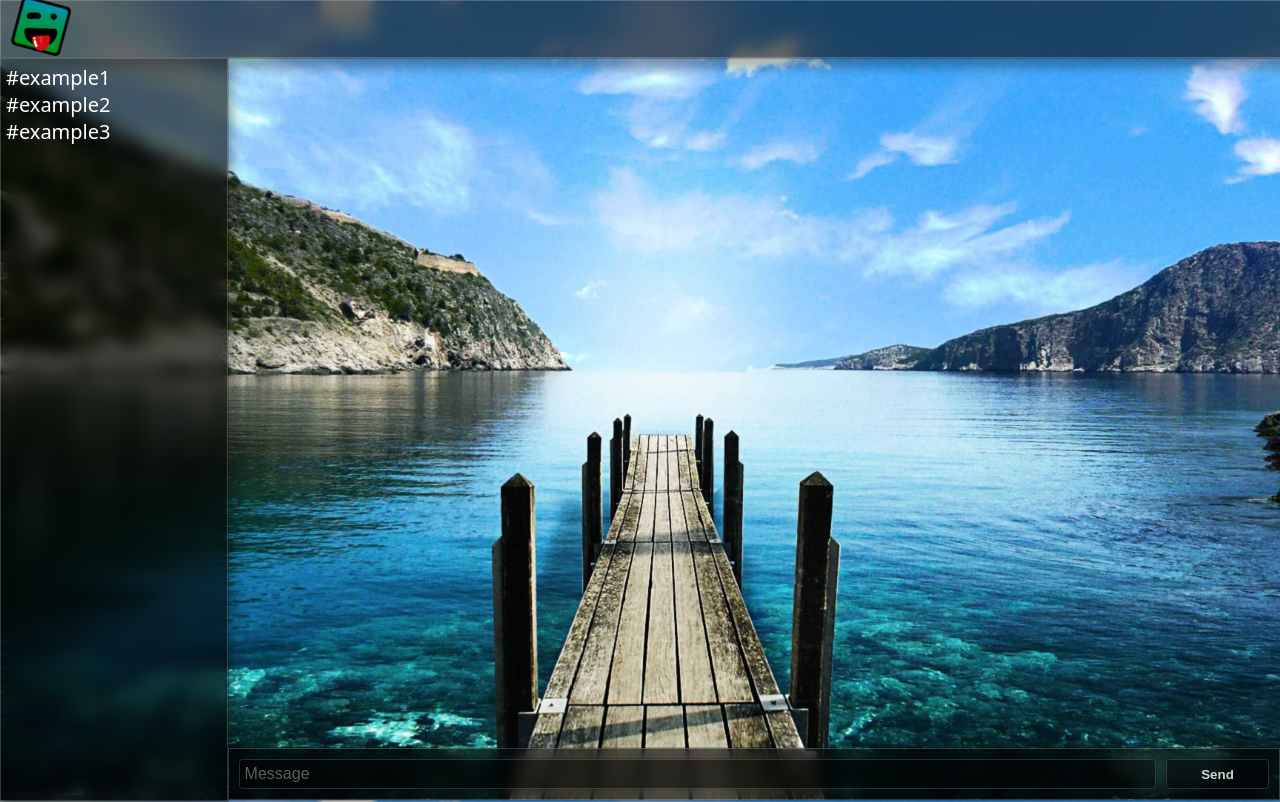
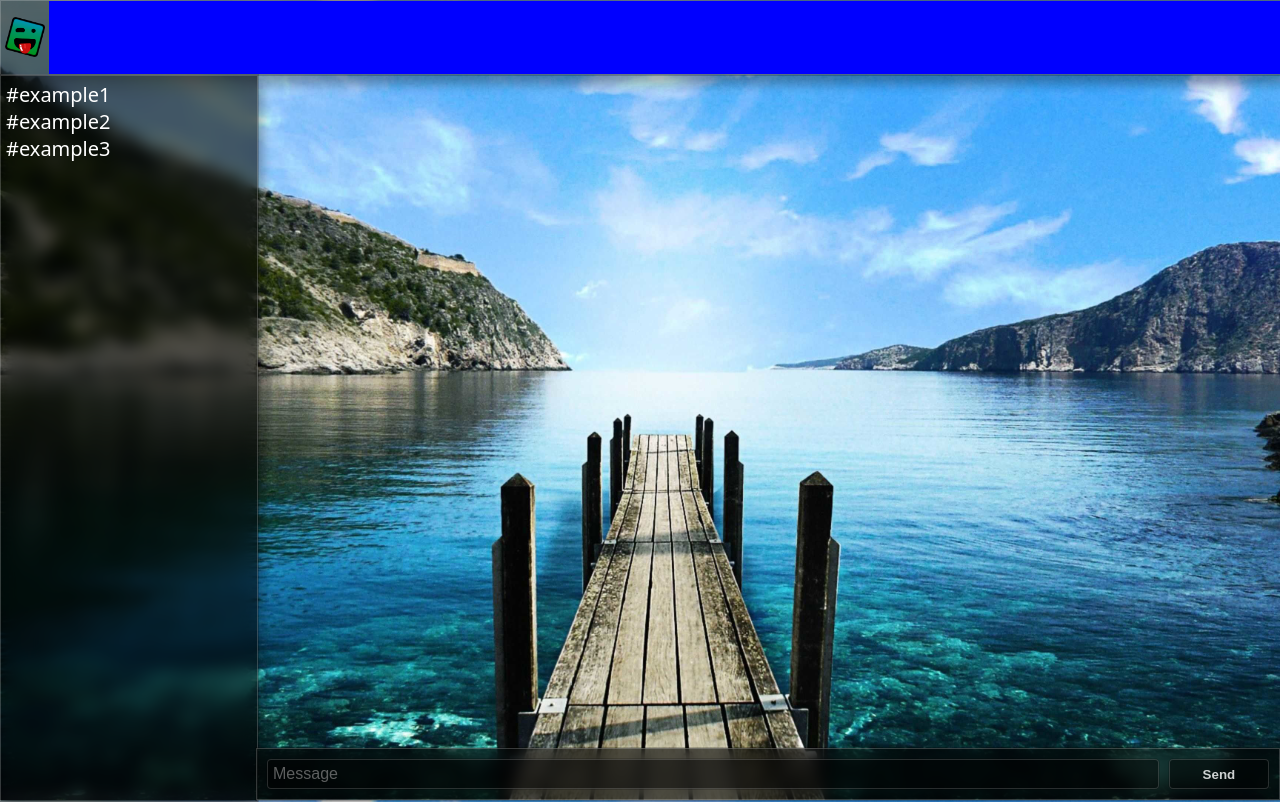
Before and after one commit to roomber-dev/roomber-v3, a PHP site: page / in a window 1280 px wide. Run offline with PHP 8.4, Linux system fonts and the light colour scheme; some libraries are stand-ins or nearby versions.

Commit message:
push for no overwrite

```diff
--- a/assets/js/messages.js
+++ b/assets/js/messages.js
@@ -140,11 +140,9 @@
 
 
 
-	$("#chat").html(htmlstring + "<br><br>");
+	$("#chat").html(htmlstring);
 	if(!$("#"+messages[messages.length - 1].id).css("animation").endsWith("message-enter;")) {
-
-
-	$("#"+messages[messages.length - 1].id).css("animation", "message-enter 1s")
+		$("#"+messages[messages.length - 1].id).css("animation", "message-enter 1s")
 	}
 
 	for (var i = 1; i <= msgCount; i++) {
--- a/index.php
+++ b/index.php
@@ -24,7 +24,9 @@
     <div class="topbar-main flex-down">
         <div id="topbar" class="glass">
             <div id="topbar-content">
-                <img src="assets/roomber-logo.png" style="width: 60px; height: 60px;">
+                <img id="roomber-logo" src="assets/roomber-logo.png">
+                <!-- other stuff will be in this div, will rename it later -->
+                <div id="other-stuff"></div>
             </div>
         </div>
         <div class="flex">
--- a/style.css
+++ b/style.css
@@ -35,7 +35,7 @@
 
 #topbar {
     width: 100%;
-    height: 7%;
+    height: 10%;
     display: flex;
     align-items: center;
     background: rgba(0, 0, 0, 0.6);
@@ -60,9 +60,6 @@
 
 #chat-area {
     flex: 1;
-    overflow: auto;
-    height: 93%;
-    flex-basis: 93%;
 }
 
 #chat, #channels {
@@ -77,24 +74,37 @@
 }
 
 #chat {
-    flex: 1;
     flex-direction: column;
     overflow-y: auto;
     min-height: 0;
+    height: 100%;
     white-space: nowrap;
+    /*justify-content: flex-end;*/
 }
 
 #topbar-content {
-    margin: 10px;
+    display: flex;
+    width: 100%;
+    height: 100%;
+}
+
+#roomber-logo {
+    width: 40px;
+    margin: 4px;
+    object-fit: contain;
+}
+
+#other-stuff {
+    background: blue;
+    flex: 1;
 }
 
 #message-box {
     padding: 10px;
-    flex: none;
     position: absolute;
     bottom: 0;
     right: 0;
-    width: 80.5%;
+    left: 20%;
     max-height: 7%;
     background: rgba(0, 0, 0, 0.6);
 }
@@ -225,6 +235,7 @@
     font-size: 14px;
     margin: 10px 2px;
     opacity: 0.7;
+    justify-self: flex-end;
 }
 
 .failed {
```
